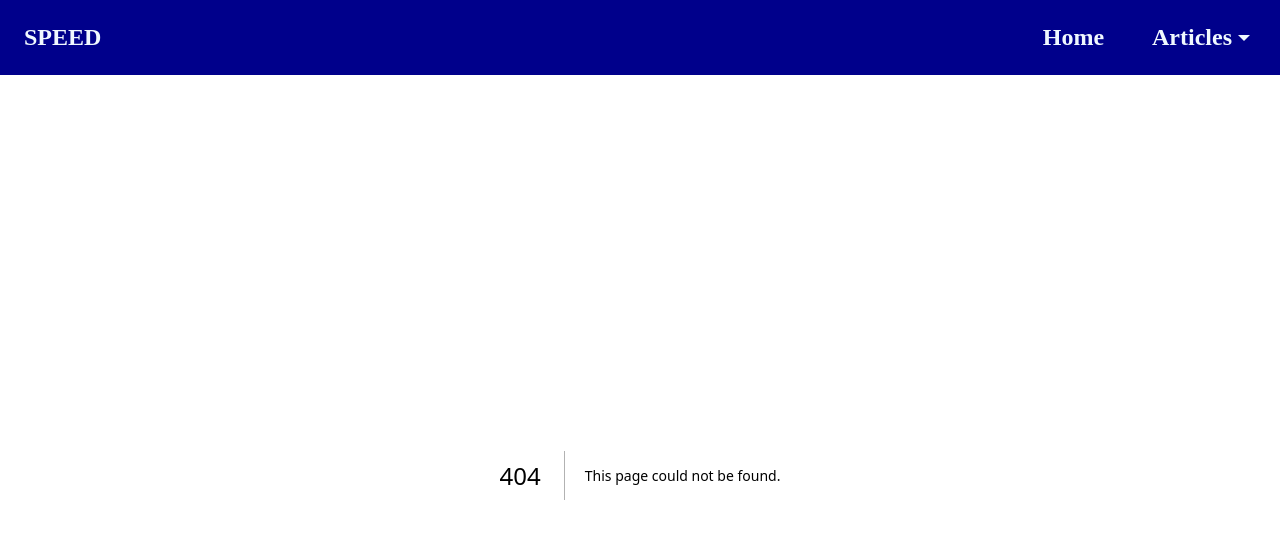
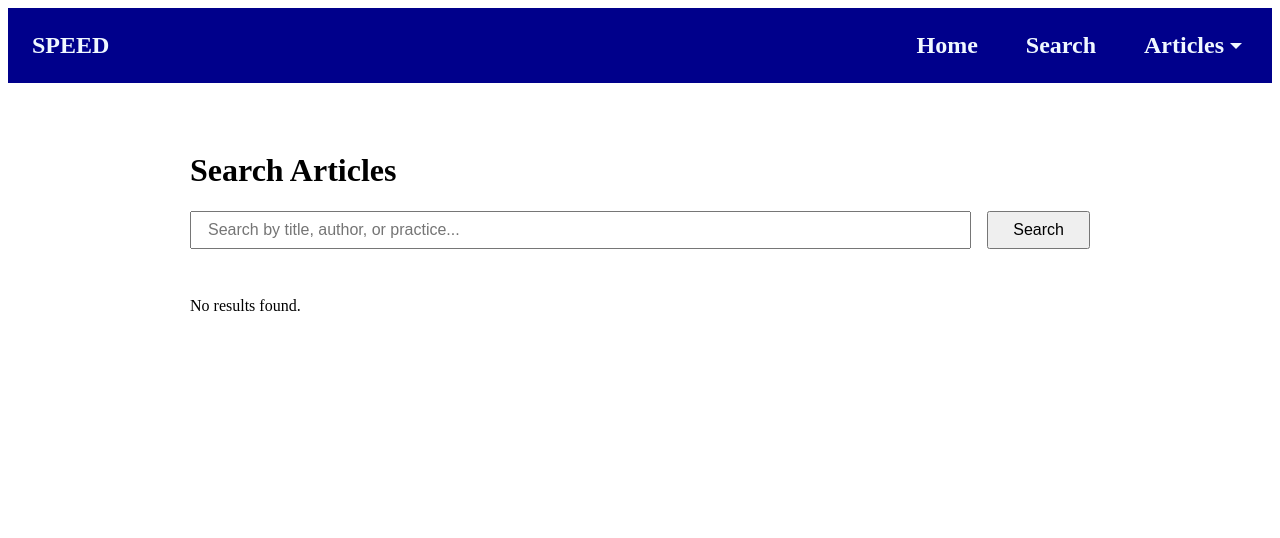
Before and after one commit to Beedrick/SPEED2025, a Next.js app in the folder frontend/: page /search/search in a window 1280 px wide. Before the commit this address had no page. Shown: the top 538 px of the page. Built offline with nearby package versions, Linux system fonts and the light colour scheme.

Commit message:
created search page

```diff
--- a/frontend/src/components/PopulatedNavBar.tsx
+++ b/frontend/src/components/PopulatedNavBar.tsx
@@ -10,6 +10,9 @@ const PopulatedNavBar = () => {
             <NavItem route="/" end>
                 Home
             </NavItem>
+            <NavItem route="/search/search">
+                Search
+            </NavItem>
             <NavItem dropdown route="/articles">
                 Articles <IoMdArrowDropdown />
                 <NavDropdown>
@@ -17,6 +20,8 @@ const PopulatedNavBar = () => {
                     <NavItem route="/articles/new">Submit new</NavItem>
                 </NavDropdown>
             </NavItem>
+
+
         </NavBar>
     );
 };
--- /dev/null
+++ b/frontend/src/pages/search/SearchPage.module.scss
@@ -0,0 +1,27 @@
+.container {
+    max-width: 900px;
+    margin: 2rem auto;
+    padding: 1rem;
+  }
+
+  .searchBox {
+    display: flex;
+    gap: 1rem;
+    margin-bottom: 2rem;
+
+    input {
+      flex-grow: 1;
+      padding: 0.5rem 1rem;
+      font-size: 1rem;
+    }
+
+    button {
+      padding: 0 1.5rem;
+      font-size: 1rem;
+      cursor: pointer;
+    }
+  }
+
+  .results {
+    overflow-x: auto;
+  }
--- /dev/null
+++ b/frontend/src/pages/search/search.tsx
@@ -0,0 +1,77 @@
+import React, { useState, useEffect } from "react";
+import SortableTable from "../../components/table/SortableTable";
+import styles from "./SearchPage.module.scss";
+
+interface Article {
+  title: string;
+  authors: string;
+  year: number;
+  journal: string;
+  practice: string;
+  claim: string;
+  result: string;
+  researchType: string;
+  participantType: string;
+  rating: number;
+}
+
+const SearchPage = () => {
+  const [query, setQuery] = useState("");
+  const [results, setResults] = useState<Article[]>([]);
+  const [loading, setLoading] = useState(false);
+
+  const headers = [
+    { key: "title", label: "Title" },
+    { key: "authors", label: "Authors" },
+    { key: "year", label: "Year" },
+    { key: "journal", label: "Journal" },
+    { key: "practice", label: "Practice" },
+    { key: "claim", label: "Claim" },
+    { key: "result", label: "Result" },
+    { key: "researchType", label: "Research Type" },
+    { key: "participantType", label: "Participant Type" },
+    { key: "rating", label: "Rating" },
+  ];
+
+  const handleSearch = async () => {
+    setLoading(true);
+    try {
+      const res = await fetch(`/api/search?query=${encodeURIComponent(query)}`);
+      if (!res.ok) throw new Error("Failed to fetch");
+      const data = await res.json();
+      setResults(data);
+    } catch (error) {
+      console.error(error);
+      setResults([]);
+    } finally {
+      setLoading(false);
+    }
+  };
+
+  return (
+    <div className={styles.container}>
+      <h1>Search Articles</h1>
+      <div className={styles.searchBox}>
+        <input
+          type="text"
+          placeholder="Search by title, author, or practice..."
+          value={query}
+          onChange={(e) => setQuery(e.target.value)}
+        />
+        <button onClick={handleSearch} disabled={loading}>
+          {loading ? "Searching..." : "Search"}
+        </button>
+      </div>
+
+      <div className={styles.results}>
+        {results.length > 0 ? (
+          <SortableTable headers={headers} data={results} />
+        ) : (
+          !loading && <p>No results found.</p>
+        )}
+      </div>
+    </div>
+  );
+};
+
+export default SearchPage;
```
Also changed, not shown: package.json (deleted, +0 -12 lines).
